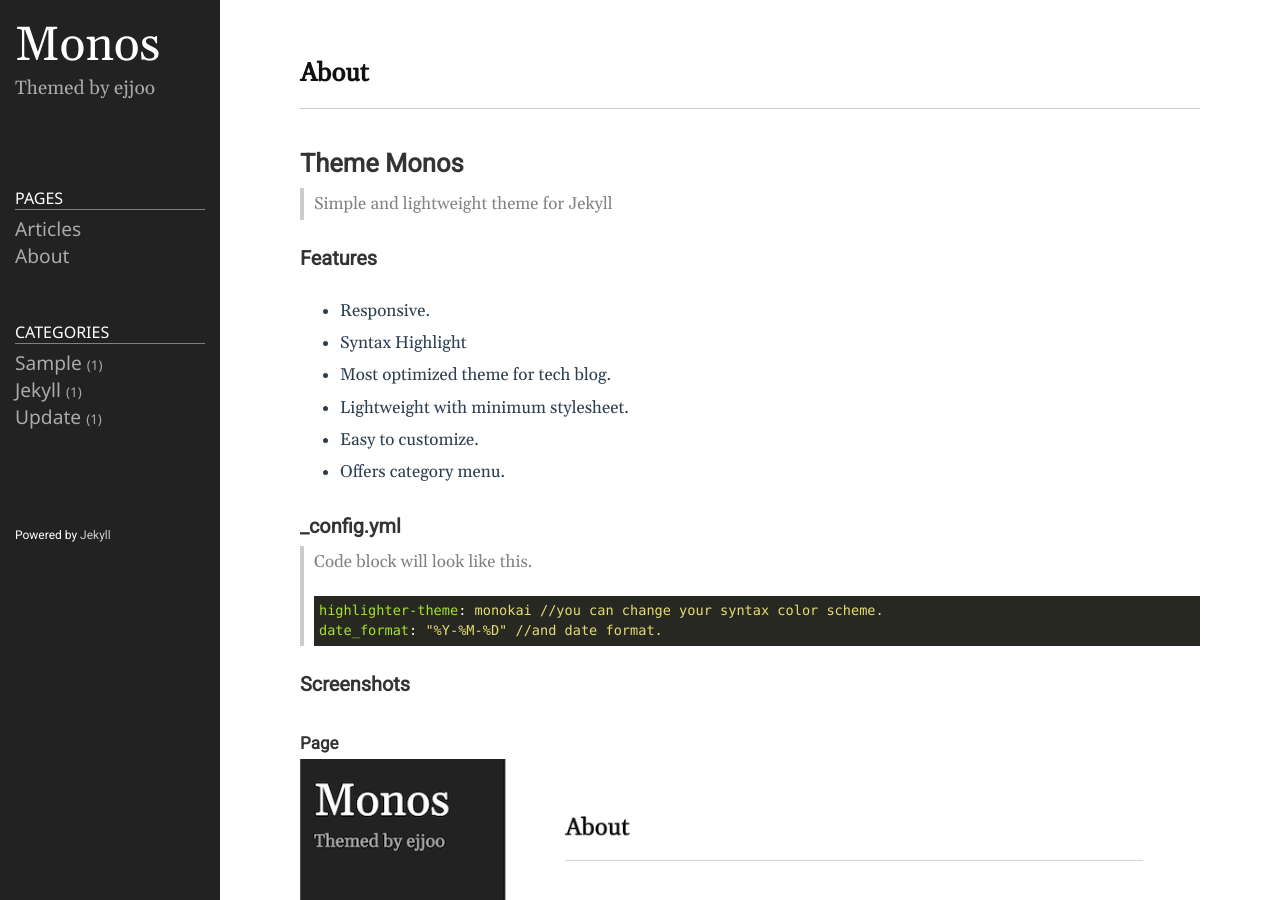
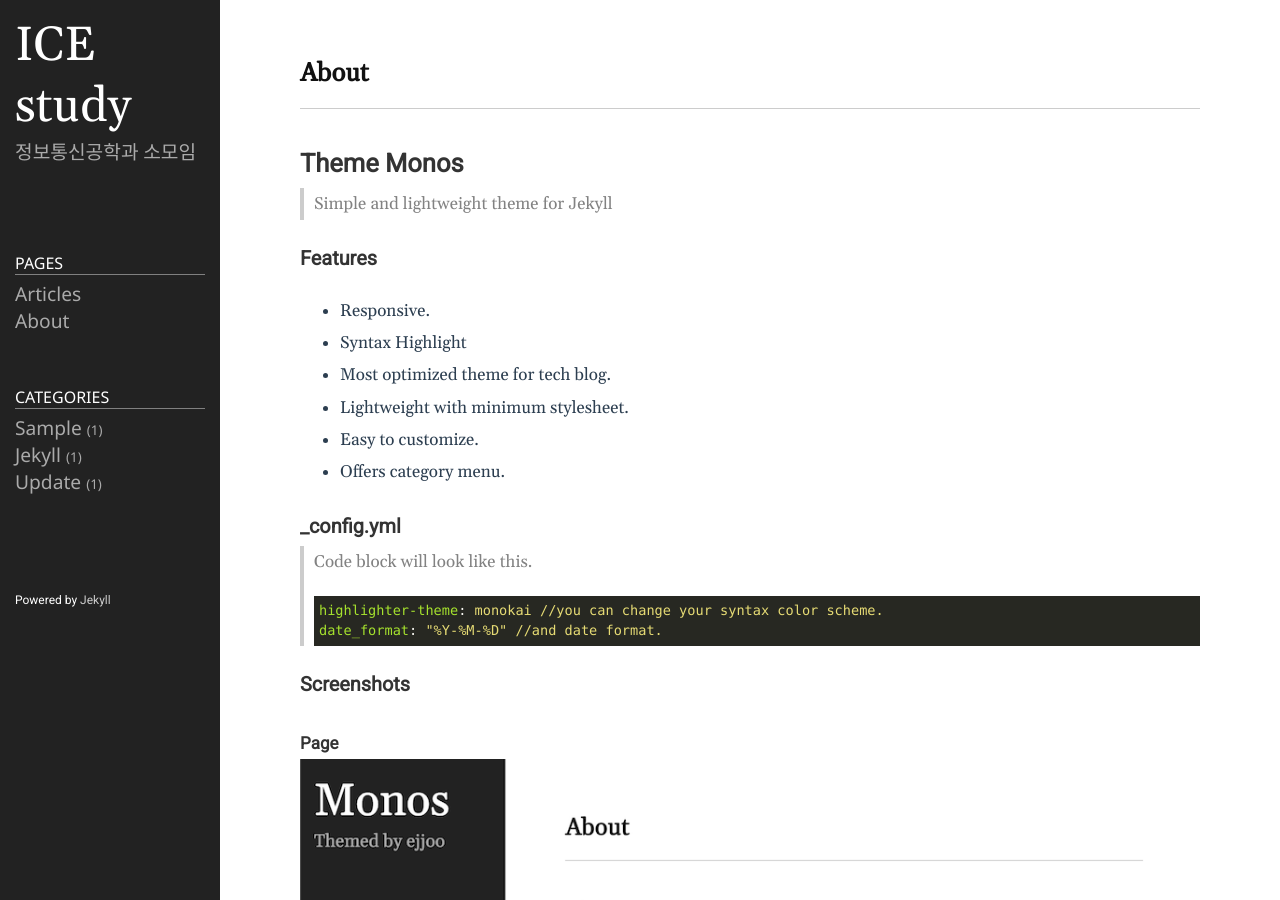
Before and after one commit to icestudy/icestudy.github.io, a Jekyll site: the page built from README.md, in a window 1280 px wide and 900 px high. Built offline with Jekyll 4.4.1, drawn with Linux system fonts in a browser that asks for light colours.

Commit message:
Update _config.yml

```diff
--- a/_config.yml
+++ b/_config.yml
@@ -18,13 +18,13 @@
 # You can create any custom variable you would like, and they will be accessible
 # in the templates via {{ site.myvariable }}.
 
-title: Monos
-email: ejjoo7994@gmail.com
+title: ICE study
+email:
 description: >- # this means to ignore newlines until "baseurl:"
-  Themed by ejjoo
+  정보통신공학과 소모임
 # baseurl: "/" # the subpath of your site, e.g. /blog
 # url: "http://icestudy.github.io" # the base hostname & protocol for your site, e.g. http://example.com
-github_username: ejjoo
+github_username: kangshwan,GaYoung2,jeonjw25,seowoobean
 highlighter: rouge
 svg:
   optimize: true
```
